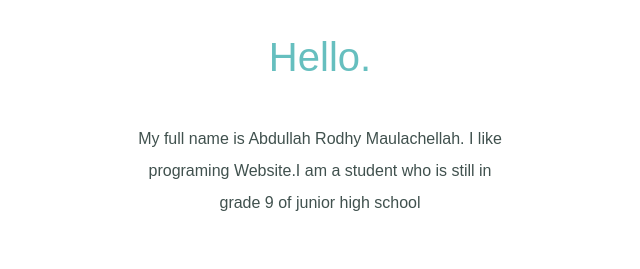
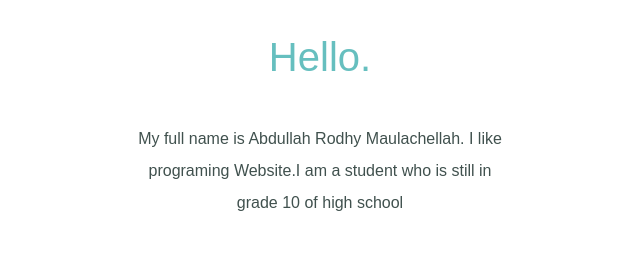
Before and after one commit to Rodhyabdul/CV, a plain HTML site: page index.html in a window 1280 px wide. Shown: the part 1065-1334 px from the top of the page, 320-960 px from the left. Drawn offline with Linux system fonts and the light colour scheme.

Commit message:
Update index.html

```diff
--- a/index.html
+++ b/index.html
@@ -21,7 +21,7 @@
         <div class="profile">
           <img class="pp"src="Images/rodhy.jpg" alt="">
           <h2>Hello.</h2>
-          <p class="intro">My full name is Abdullah Rodhy Maulachellah. I like programing Website.I am a student who is still in grade 9 of junior high school</p>
+          <p class="intro">My full name is Abdullah Rodhy Maulachellah. I like programing Website.I am a student who is still in grade 10 of high school</p>
         </div>
         <hr>
         <div class="skills">
```
